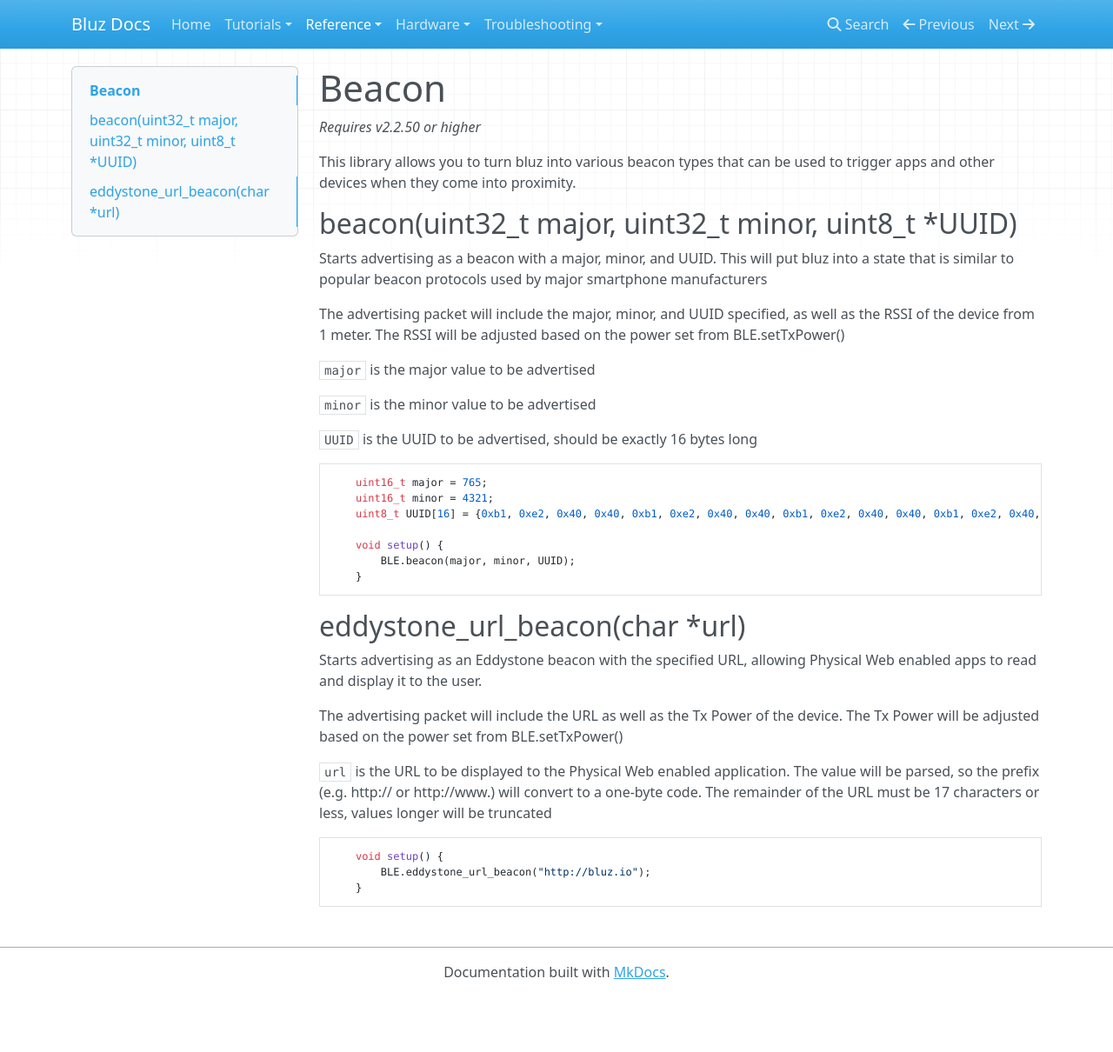
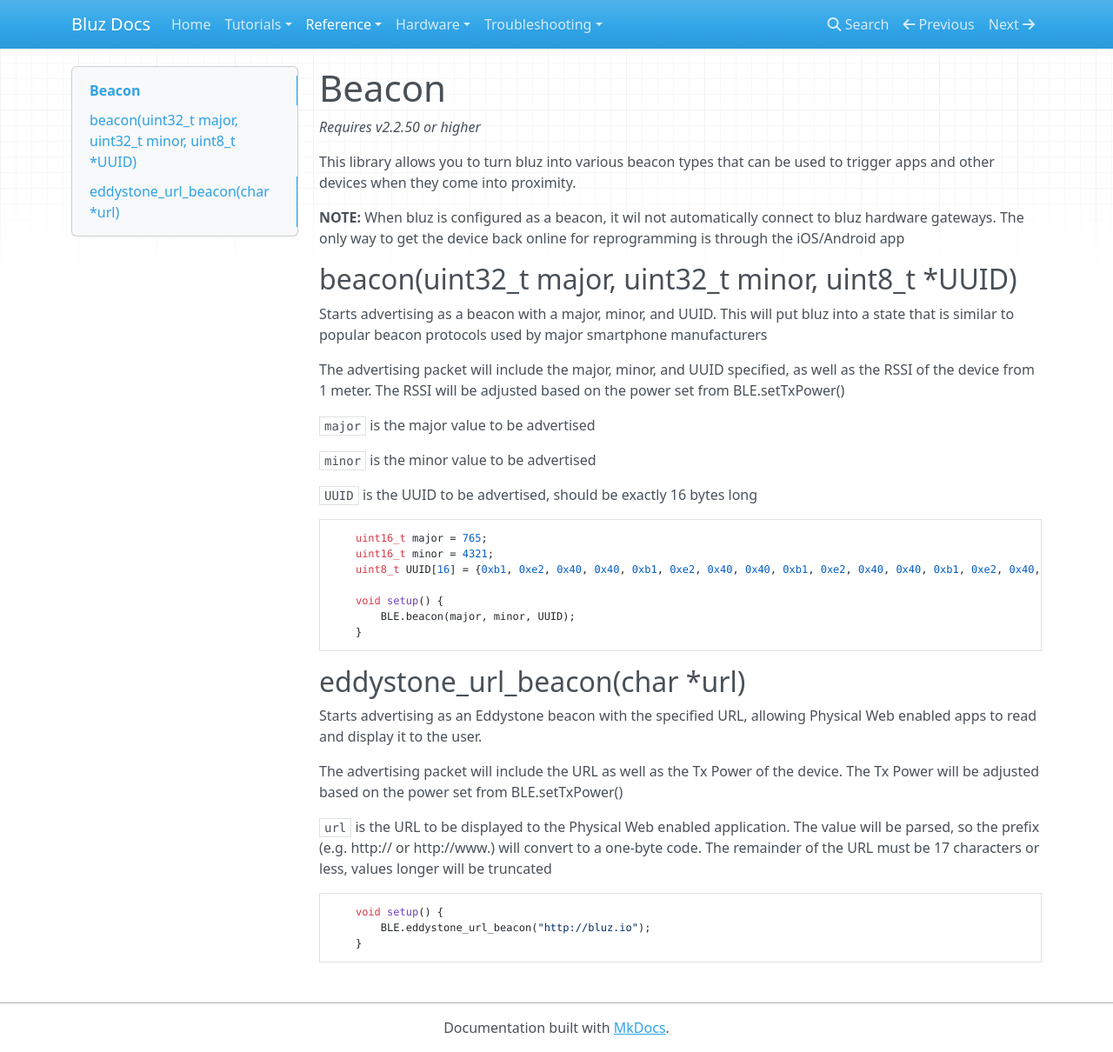
Before and after one commit to bluzDK/bluz-docs, an MkDocs documentation site: the page built from docs/reference/beacon.md, in a window 1280 px wide and 1210 px high. Shown: the whole window at 87% size. Built offline with MkDocs 1.6.1, drawn with Linux system fonts in a browser that asks for light colours; nearby versions of some CDN libraries; old or Windows-style settings are respelled for this version of MkDocs.

Commit message:
warning about beacons

```diff
--- a/docs/reference/beacon.md
+++ b/docs/reference/beacon.md
@@ -3,6 +3,8 @@
 _Requires v2.2.50 or higher_
 
 This library allows you to turn bluz into various beacon types that can be used to trigger apps and other devices when they come into proximity.
+
+**NOTE:** When bluz is configured as a beacon, it wil not automatically connect to bluz hardware gateways. The only way to get the device back online for reprogramming is through the iOS/Android app
 
 ## beacon(uint32_t major, uint32_t minor, uint8_t *UUID)
 
```
